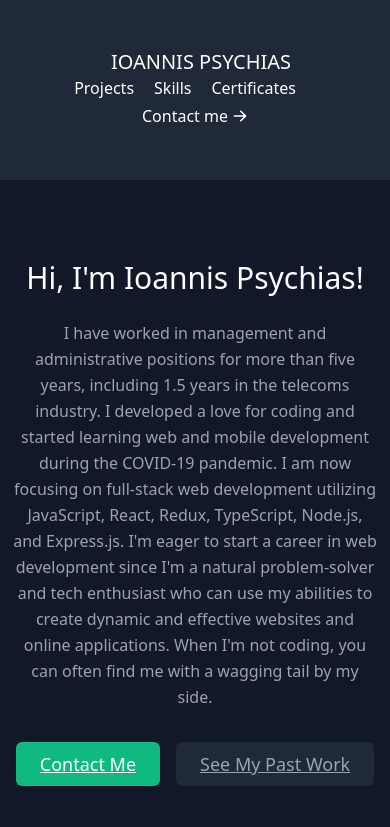
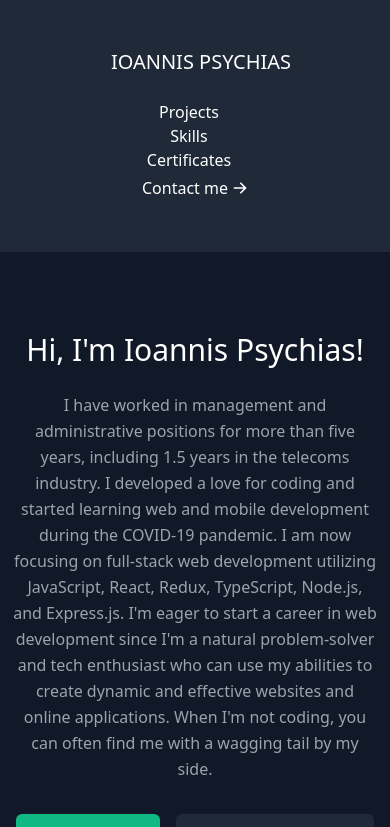
Before and after one commit to Raulanthropos/React-portfolio, a React (Create React App) app: page / in a window 390 px wide. Shown: the top 827 px of the page. Built offline with nearby package versions, Linux system fonts and the light colour scheme.

Commit message:
changed the navbar, to look better on mobile

```diff
--- a/src/components/Navbar.jsx
+++ b/src/components/Navbar.jsx
@@ -4,29 +4,56 @@ import "./Navbar.css"
 
 export default function Navbar() {
   return (
+    // <header className="bg-gray-800 md:sticky top-0 z-10">
+    //   <div className="container mx-auto flex flex-wrap p-5 flex-col md:flex-row items-center">
+    //       <a href="#about" className="ml-3 text-xl" style={{marginBlock: "auto"}}>
+    //         IOANNIS PSYCHIAS
+    //       </a>
+    //     <nav className="md:mr-auto md:ml-4 md:py-1 md:pl-4 md:border-l md:border-gray-700	flex flex-wrap items-center text-base justify-center">
+    //       <a href="#projects" className="mr-5 hover:text-blue hover:bg-gray-700">
+    //         Projects
+    //       </a>
+    //       <a href="#skills" className="mr-5 hover:text-blue hover:bg-gray-700">
+    //         Skills
+    //       </a>
+    //       <a href="#certificates" className="mr-5 hover:text-blue hover:bg-gray-700">
+    //         Certificates
+    //       </a>
+    //     </nav>
+    //     <a
+    //       href="#contact"
+    //       className="inline-flex items-center bg-gray-800 border-0 py-1 px-3 focus:outline-none hover:bg-gray-700 rounded text-base md:mt-0" style={{marginBlock: "auto"}}>
+    //       Contact me
+    //       <ArrowRightIcon className="w-4 h-4 ml-1" />
+    //     </a>
+    //   </div>
+    // </header>
     <header className="bg-gray-800 md:sticky top-0 z-10">
-      <div className="container mx-auto flex flex-wrap p-5 flex-col md:flex-row items-center">
+  <div className="container mx-auto flex flex-col md:flex-row items-center justify-between p-5">
     <a href="#about" className="ml-3 text-xl" style={{marginBlock: "auto"}}>
       IOANNIS PSYCHIAS
     </a>
-        <nav className="md:mr-auto md:ml-4 md:py-1 md:pl-4 md:border-l md:border-gray-700	flex flex-wrap items-center text-base justify-center">
-          <a href="#projects" className="mr-5 hover:text-blue hover:bg-gray-700">
+    <div className="flex flex-col md:flex-row items-center justify-center mt-4 md:mt-0">
+      <nav className="md:mr-5 flex flex-col md:flex-row items-center text-base">
+        <a href="#projects" className="mr-3 md:mr-5 hover:text-blue hover:bg-gray-700">
           Projects
         </a>
-          <a href="#skills" className="mr-5 hover:text-blue hover:bg-gray-700">
+        <a href="#skills" className="mr-3 md:mr-5 hover:text-blue hover:bg-gray-700">
           Skills
         </a>
-          <a href="#certificates" className="mr-5 hover:text-blue hover:bg-gray-700">
+        <a href="#certificates" className="mr-3 md:mr-5 hover:text-blue hover:bg-gray-700">
           Certificates
         </a>
       </nav>
       <a
         href="#contact"
-          className="inline-flex items-center bg-gray-800 border-0 py-1 px-3 focus:outline-none hover:bg-gray-700 rounded text-base md:mt-0" style={{marginBlock: "auto"}}>
+        className="inline-flex items-center bg-gray-800 border-0 py-1 px-3 focus:outline-none hover:bg-gray-700 rounded text-base md:mt-0"
+        style={{marginBlock: "auto"}}>
         Contact me
         <ArrowRightIcon className="w-4 h-4 ml-1" />
       </a>
     </div>
+  </div>
 </header>
   );
 }
```
Lines whose indentation alone changed are shown as unchanged.
